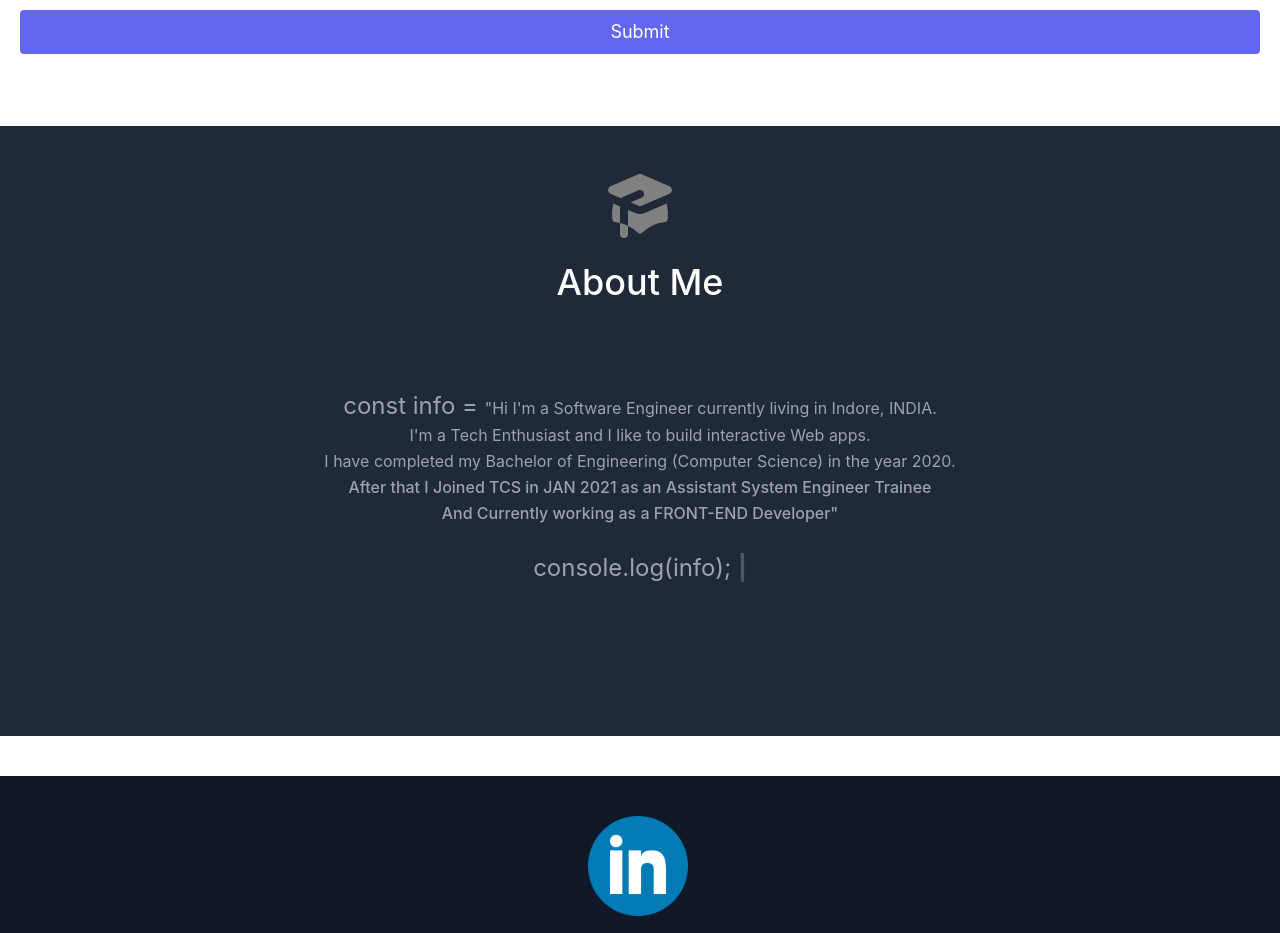
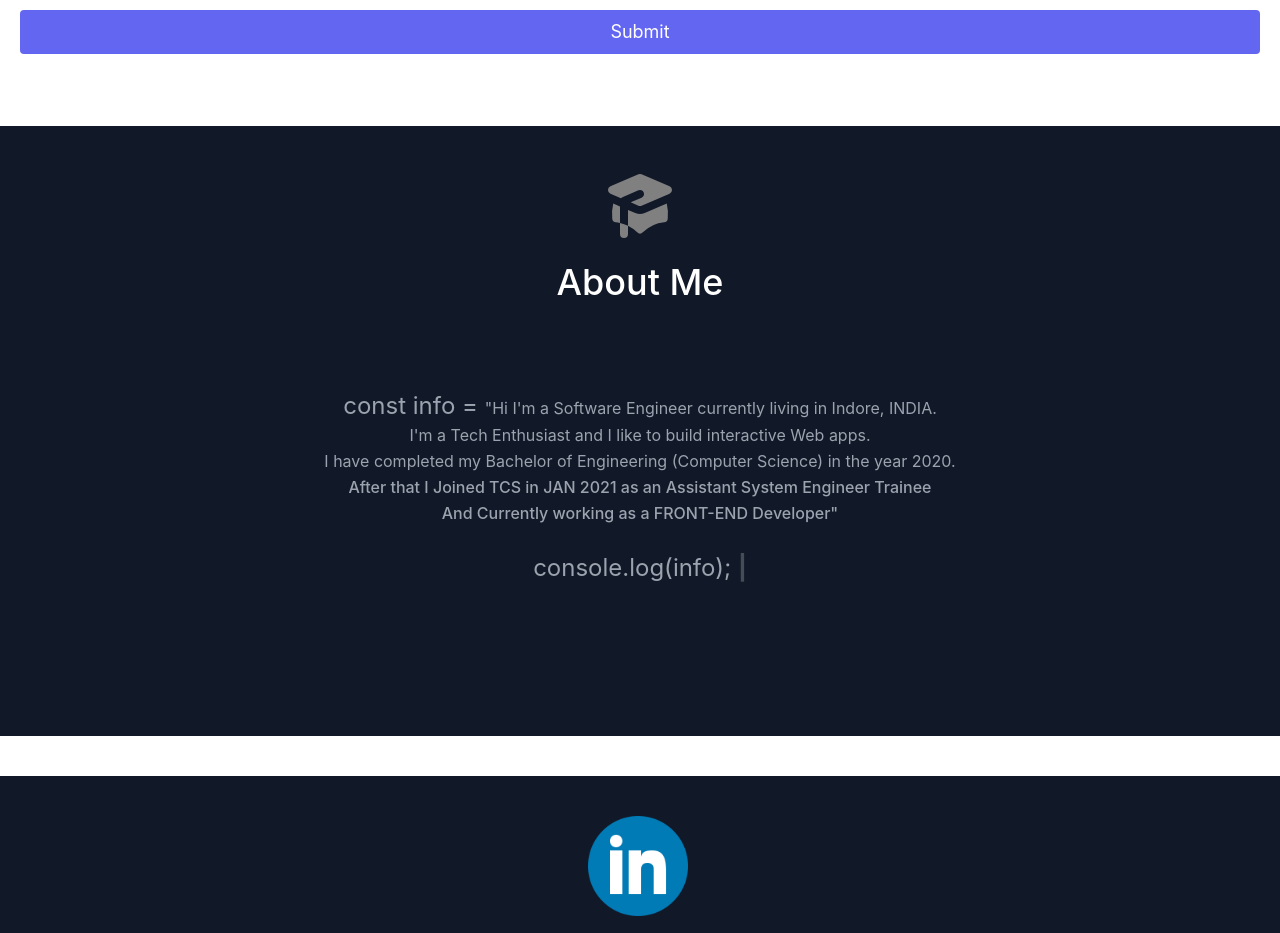
Before and after one commit to 07kunal98/portfolio, a React (Create React App) app: page / in a window 1280 px wide. Shown: the part 3000-3933 px from the top of the page. Built offline with nearby package versions, Linux system fonts and the light colour scheme.

Commit message:
Added Javascript validation for Input Tags

```diff
--- a/src/components/AboutMe.js
+++ b/src/components/AboutMe.js
@@ -1,7 +1,7 @@
 
 export default function AboutMe() {
     return (
-        <section id="aboutme" className="bg-gray-800">
+        <section id="aboutme" className="bg-gray-900">
         <div className="container px-5 py-10 mx-auto text-center lg:px-40">
             <div className="flex flex-col w-full mb-20">
             <svg xmlns="http://www.w3.org/2000/svg" class="mx-auto inline-block w-20 mb-4" viewBox="0 0 20 20" fill="gray">
@@ -25,7 +25,7 @@ export default function AboutMe() {
                         After that I Joined TCS in JAN 2021 as an Assistant System Engineer Trainee
                         <br/>And Currently working as a FRONT-END Developer"
                     </span><br/><br/>
-                    {/* My passion for Technology, Apps and Video Games build the strong foundation of    */}
+
                     <span className="text-2xl">console.log(info); <span className="text-white font-bold animate-ping">|</span></span>
 
                 </p>
--- a/src/components/Contact.js
+++ b/src/components/Contact.js
@@ -25,6 +25,7 @@ export default function Contact() {
               id="name"
               name="name"
               className="w-full bg-gray-800 rounded border border-gray-700 focus:border-indigo-400 focus:ring-indigo-800 focus:ring-2  text-base outline-none text-gray-100 py-1 px-3 leading-8 transition-colors duration-200 ease-in-out"
+              required
             />
           </div>
           <div className="relative mb-4">
@@ -36,6 +37,7 @@ export default function Contact() {
               id="email"
               name="email"
               className="w-full bg-gray-800 rounded border border-gray-700 focus:border-indigo-400 focus:ring-2 focus:ring-indigo-800 text-base outline-none text-gray-100 py-1 px-3 leading-8 transition-colors duration-200 ease-in-out"
+              required
             />
           </div>
           <div className="relative mb-4">
@@ -49,6 +51,7 @@ export default function Contact() {
               id="message"
               name="message"
               className="w-full bg-gray-800 rounded border border-gray-700 focus:border-indigo-500 focus:ring-2 focus:ring-indigo-900 h-32 text-base outline-none text-gray-100 py-1 px-3 resize-none leading-6 transition-colors duration-200 ease-in-out"
+              required
             />
           </div>
           <button
```
